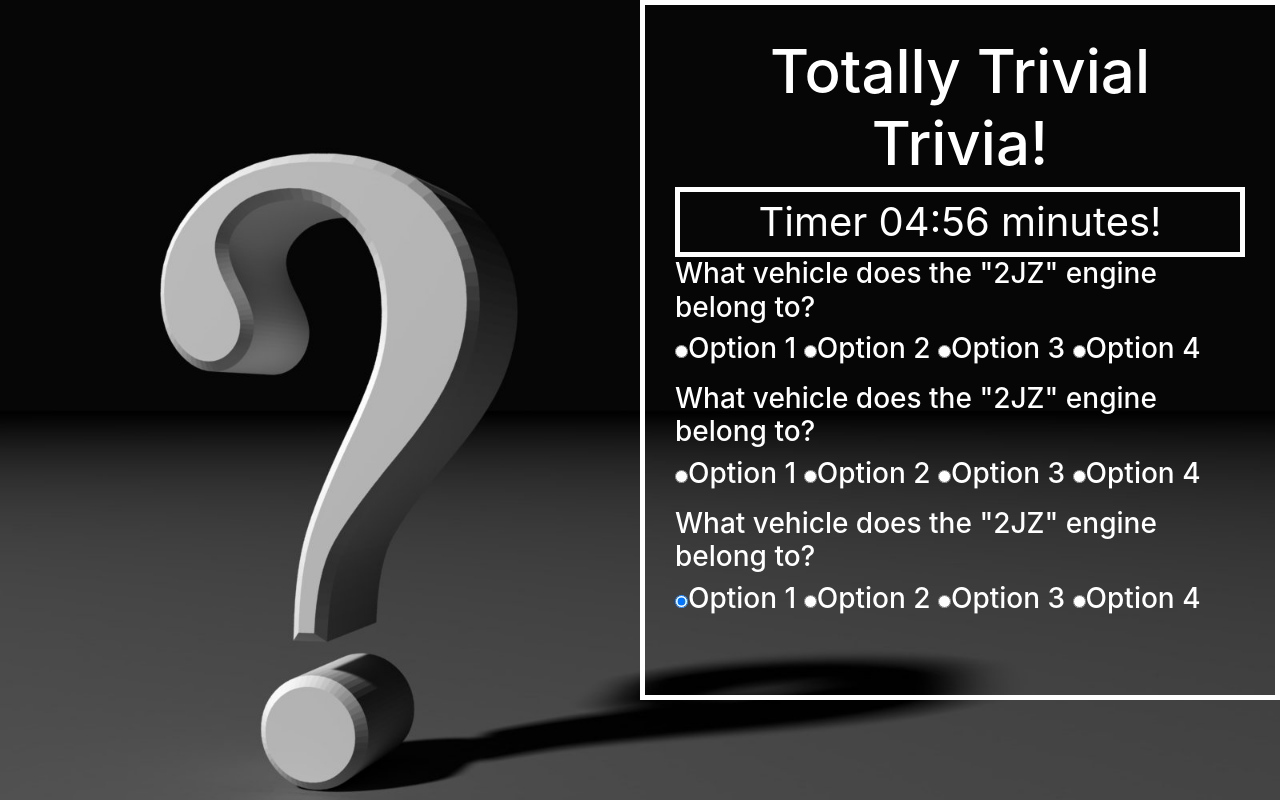
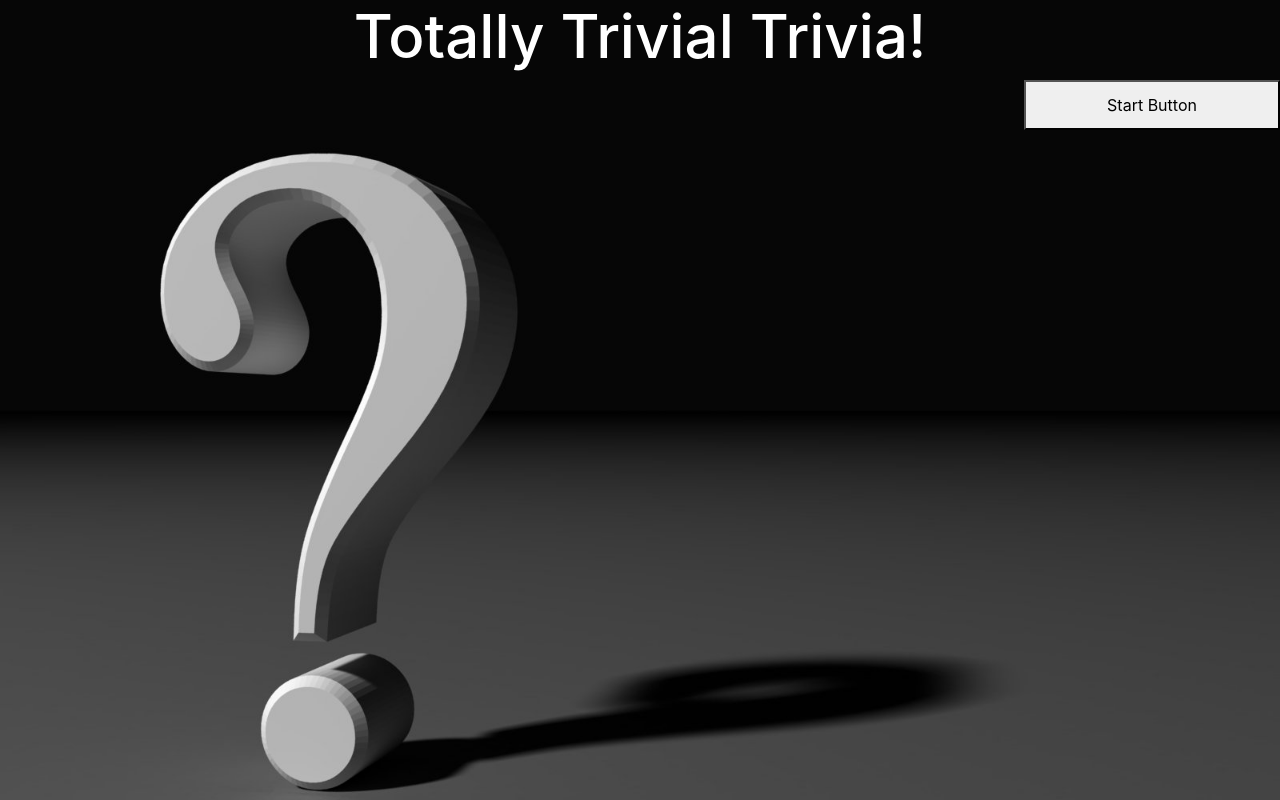
Before and after one commit to jbuentello/TriviaGame, a plain HTML site: page index.html in a window 1280 px wide. Drawn offline with nearby package versions, Linux system fonts and the light colour scheme.

Commit message:
Timer fix, and start game created

```diff
--- a/assets/css/style.css
+++ b/assets/css/style.css
@@ -3,6 +3,14 @@ body {
     background-size: cover;
     background-repeat: no-repeat;
     width: 100%;
+
+}
+
+
+#show {
+   float: right;
+    width: 20%;
+   height: 50px;
 
 }
 
--- a/assets/javascript/app.js
+++ b/assets/javascript/app.js
@@ -1,10 +1,16 @@
 var QuestionOne = ["Mustang", "Supra", "Corvette", "Alpha Romeo"];
 var QuestionTwo = ["3qts", "1 Gallon", "1qt", "None"];
 var QuestionThree= ["Pamolive", "Clorox", "Handsoap", "Meguires"]
-
+var StartButton= document.getElementById("show");
 
 //Psuedocode
 //Create a page with a start button
+$(document).ready(function(){
+    $( "#firstPage" ).hide();
+    $("#show").click(function(){
+      $("#firstPage").show();
+    });
+  });
 //When you click start button the game timer begins and you can see the questions
 function startTimer(duration, display) {
     var timer = duration, minutes, seconds;
@@ -23,14 +29,22 @@ function startTimer(duration, display) {
     }, 1000);
 }
 
-window.onload = function () {
-    var fiveMinutes = 60 * 5,
+// // window.onload = function () {
+//          var SixtySeconds = 60,
+//         display = document.querySelector('#time');
+//     startTimer(SixtySeconds, display);
+// };
+// Create a startGame function.
+function startGame() {
+    var SixtySeconds = 60,
         display = document.querySelector('#time');
-    startTimer(fiveMinutes, display);
+             startTimer(SixtySeconds, display);
+        // console.log("Hello");
+                 $( "#show").hide();
+
 };
 //Create question ( this can be dynamically or hard coded into Html)
 //Radomize the button location so that the answers don't stay in the same place
-
 //Once all the guesses are clicked name a button that says done
 //Once the button is clicked compare the answers to the correct answers.
 //Mark all done when this is completed.
--- a/index.html
+++ b/index.html
@@ -8,9 +8,30 @@
     <script src="https://code.jquery.com/jquery-3.3.1.slim.min.js" integrity="sha384-q8i/X+965DzO0rT7abK41JStQIAqVgRVzpbzo5smXKp4YfRvH+8abtTE1Pi6jizo" crossorigin="anonymous"></script>
     <script src="https://cdnjs.cloudflare.com/ajax/libs/popper.js/1.14.7/umd/popper.min.js" integrity="sha384-UO2eT0CpHqdSJQ6hJty5KVphtPhzWj9WO1clHTMGa3JDZwrnQq4sF86dIHNDz0W1" crossorigin="anonymous"></script>
     <link rel="stylesheet" href="./assets/css/style.css">
+    <script src="https://ajax.googleapis.com/ajax/libs/jquery/3.4.1/jquery.min.js"></script>
     <title>TriviaGame</title>
 </head>
 <body>
+
+        <div class="container1">
+            <div class="row">
+                <div class="col-lg-12">
+                <h1>Totally Trivial Trivia!</h1>
+                </div>
+            </div>
+                <div class="row">
+                    <div class="col-lg-12">
+                        <button id="show" onclick="startGame()">
+                            Start Button
+                        </button>
+                    </div>
+
+                </div>
+
+        </div>
+
+
+    <div id="firstPage" >
         <div class="containerMain">
             <div class="row">
                 <div class="col-lg-12">
@@ -20,14 +41,14 @@
                     <div class="row">
                         <div class="col-lg-12">
                             <div class="TimeClock">
-                                <div>Timer <span id="time">05:00</span> minutes!</div>
+                                    <div>Timer <span id="time"></span></div>
                             </div>
                         </div>
                     </div>
                         <div class="row">
                             <div class="col-lg-12">
-                           <h3>What vehicle does the "2JZ" engine belong to?</h3>
-                                <h3><label class="radio-inline"><input type="radio" name="optradio"            checked>Option 1</label>
+                            <h3 id="QuestionOne">What vehicle does the "2JZ" engine belong to?</h3>
+                                    <h3 ><label class="radio-inline"><input type="radio" name="optradio"            checked>Option 1</label>
                                         <label class="radio-inline"><input type="radio" name="optradio">Option 2</label>
                                         <label class="radio-inline"><input type="radio" name="optradio">Option 3</label>
                                         <label class="radio-inline"><input type="radio" name="optradio">Option 4</label>
@@ -36,8 +57,8 @@
                         </div>
                         <div class="row">
                                 <div class="col-lg-12">
-                                <h3>What vehicle does the "2JZ" engine belong to?</h3>
-                                    <h3><label class="radio-inline"><input type="radio" name="optradio"            checked>Option 1</label>
+                                    <h3 id="QuestionTwo">What vehicle does the "2JZ" engine belong to?</h3>
+                                        <h3 id="QuestionTwo"><label class="radio-inline"><input type="radio" name="optradio"            checked>Option 1</label>
                                             <label class="radio-inline"><input type="radio" name="optradio">Option 2</label>
                                             <label class="radio-inline"><input type="radio" name="optradio">Option 3</label>
                                             <label class="radio-inline"><input type="radio" name="optradio">Option 4</label>
@@ -46,7 +67,7 @@
                             </div>
                             <div class="row">
                                     <div class="col-lg-12">
-                                    <h3>What vehicle does the "2JZ" engine belong to?</h3>
+                                        <h3 id="QuestionThree">What vehicle does the "2JZ" engine belong to?</h3>
                                             <h3><label class="radio-inline"><input type="radio" name="optradio"            checked>Option 1</label>
                                                 <label class="radio-inline"><input type="radio" name="optradio">Option 2</label>
                                                 <label class="radio-inline"><input type="radio" name="optradio">Option 3</label>
```
Lines whose indentation alone changed are shown as unchanged.
